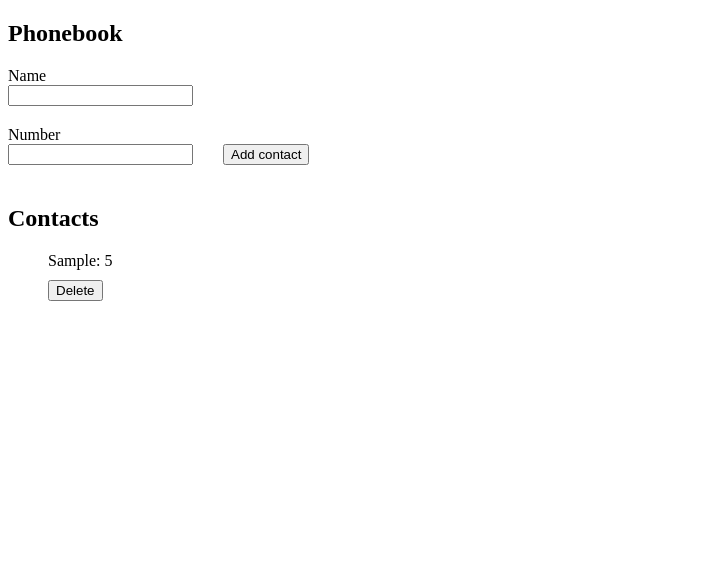
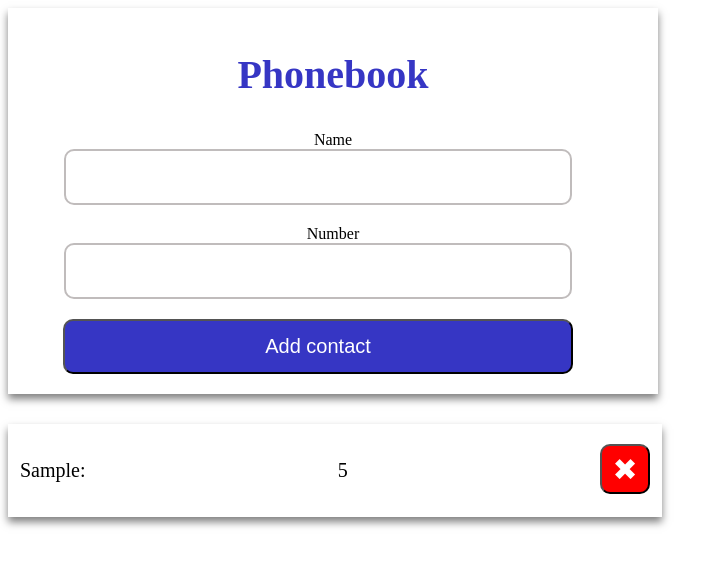
Before and after one commit to tania-shevtsova/goit-react-hw-03-phonebook, a React app in the folder my-app/: page / in a window 1280 px wide. Both pictures are taken after typing "Sample", "5" into the empty fields and a click on the button "Add contact". Shown: the whole page, without its empty margins (0-727 px from the left). Built offline with nearby package versions, Linux system fonts and the light colour scheme.

```diff
--- a/my-app/src/components/contact-form/ContactForm.js
+++ b/my-app/src/components/contact-form/ContactForm.js
@@ -2,6 +2,7 @@
 import ContactItem from "../contactItem/ContactItem";
 import ContactList from "../contactList/ContactList";
 import Filter from "../filter/Filter";
+import css from './ContactForm.module.css';
 
 const ContactForm = ({
   contacts,
@@ -20,7 +21,8 @@
   return (
     <>
       <form onSubmit={handleSubmit}>
-        <h2>Phonebook</h2>
+      <div className={css.contactForm}>
+        <h2 className={css.header}>Phonebook</h2>
         <span>Name</span>
         <input
           minLength={5}
@@ -38,20 +40,32 @@
           onChange={handleChangeNumber}
           valuenum={valueNum}
         ></input>
-        <button type="submit">Add contact</button>
-        <h2>Contacts</h2>
+        <button className={css.addButton} type="submit">Add contact</button>
+        </div>
+
+
+
+
         {contacts.length >= 2 && (
+          <>
+              <div className={css.contactForm}>
+           <h2>Find contacts by name</h2>
           <Filter
             valueFilter={valueFilter}
             onChangeInputFilter={onChangeInputFilter}
           />
+              </div>
+          </>
         )}
+
 
         {contacts.length > 0 && (
           <ContactList arr={arr} handleDelete={handleDelete}>
             <ContactItem name={name} number={number} />
           </ContactList>
         )}
+
+
       </form>
     </>
   );
--- /dev/null
+++ b/my-app/src/components/contact-form/ContactForm.module.css
@@ -0,0 +1,48 @@
+input {
+    width: 500px;
+    height: 50px;
+    border-radius: 10px;
+    border: 2px solid rgb(192, 188, 188);
+}
+
+input:focus{
+    outline: none;
+    border-color: blue;
+}
+
+.addButton{
+    display: inline-block;
+    width: 510px;
+    height: 55px;
+    border-radius: 10px;
+    background-color: rgb(54, 54, 196);
+    color: #fff;
+    font-size: 20px;
+    margin-right: 30px;
+}
+
+.addButton:focus, .addButton:hover{
+    outline: none;
+    cursor: pointer;
+}
+
+.contactForm{
+    padding-top: 10px;
+    width: 650px;
+    height: auto;
+    background-color:#fff;
+    box-shadow: 0 5px 8px rgba(0,0,0,0.5);
+    text-align: center;
+    padding-bottom: 20px;
+    margin-bottom: 30px;
+}
+
+.header{
+    font-size: 40px;
+    color: rgb(54, 54, 196);
+}
+
+.wrapper{
+    display: block;
+    margin: 0 auto;
+}
--- a/my-app/src/components/contactItem/ContactItem.js
+++ b/my-app/src/components/contactItem/ContactItem.js
@@ -1,14 +1,17 @@
 import React from "react";
+import css from './contactItem.module.css';
 
 const ContactItem = ({ name, number, handleDelete, id }) => {
   return (
     <>
-      <li>
-        {name}: {number}
+    <div >
+      <li className={css.contactItem} >
+        <p>{name}:</p> <p>{number}</p>
+        <button className={css.contactItemButtonDelete} type="button" onClick={() => handleDelete({ id })}>
+        <span className={css.closeSymbol}>{`\u2716`}</span></button>
       </li>
-      <button type="button" onClick={() => handleDelete({ id })}>
-        Delete
-      </button>
+
+      </div>
     </>
   );
 };
--- /dev/null
+++ b/my-app/src/components/contactItem/contactItem.module.css
@@ -0,0 +1,34 @@
+.contactItem{
+    margin: 0;
+    width: 630px;
+    padding: 15px 12px;
+    box-shadow: 0 5px 8px rgba(0,0,0,0.5);
+    display: flex;
+    font-size: 20px;
+    justify-content: space-between;
+}
+
+ul{
+    padding: 0;
+    margin: 0;
+}
+
+.contactItemButtonDelete{
+    display: inline-block;
+    width: 50px;
+    height: 50px;
+    border-radius: 10px;
+    background-color: red;
+    margin-top: 5px;
+}
+
+.contactItemButtonDelete:focus, .contactItemButtonDelete:hover{
+    outline: none;
+    cursor: pointer;
+}
+
+.closeSymbol{
+    color: #fff;
+   background-size: 100% 100%;
+   font-size: 30px;
+}
```
Also changed, not shown: my-app/build/asset-manifest.json, my-app/build/index.html, my-app/build/service-worker.js, 6 other files.
